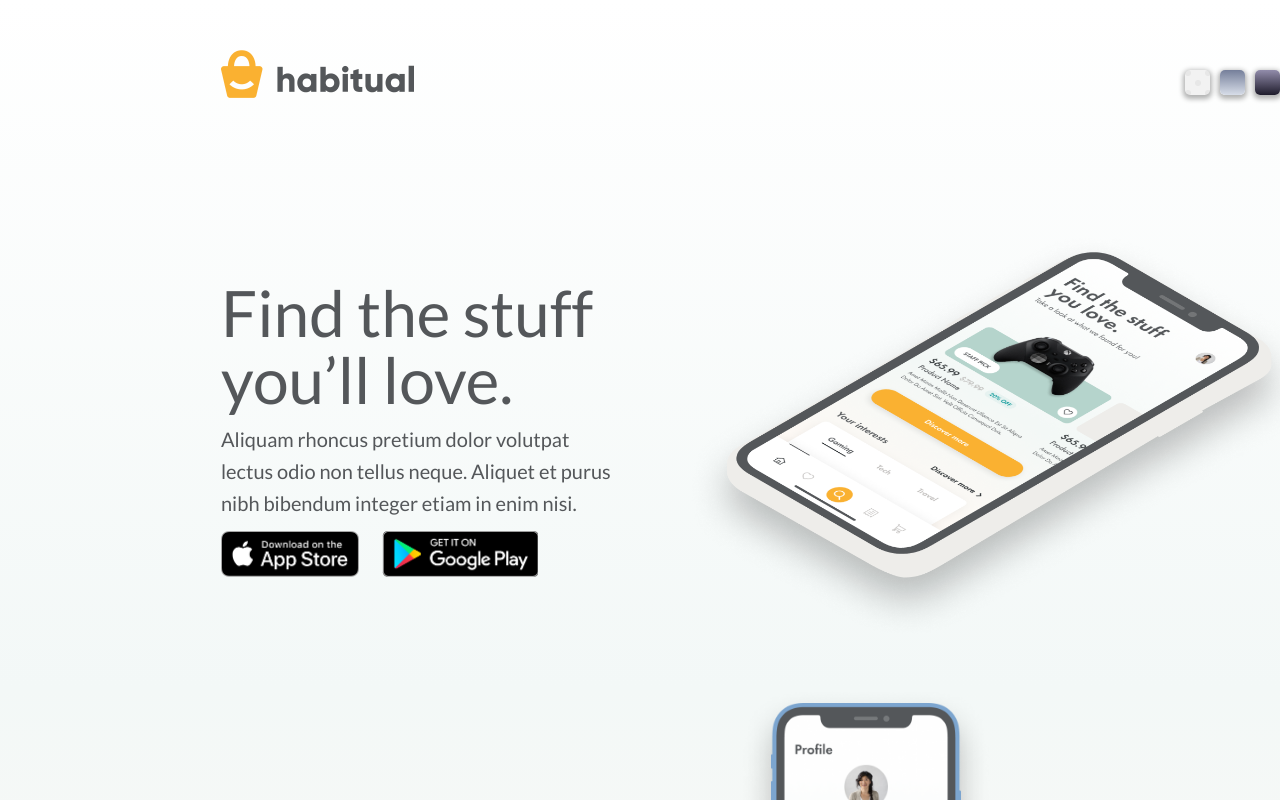
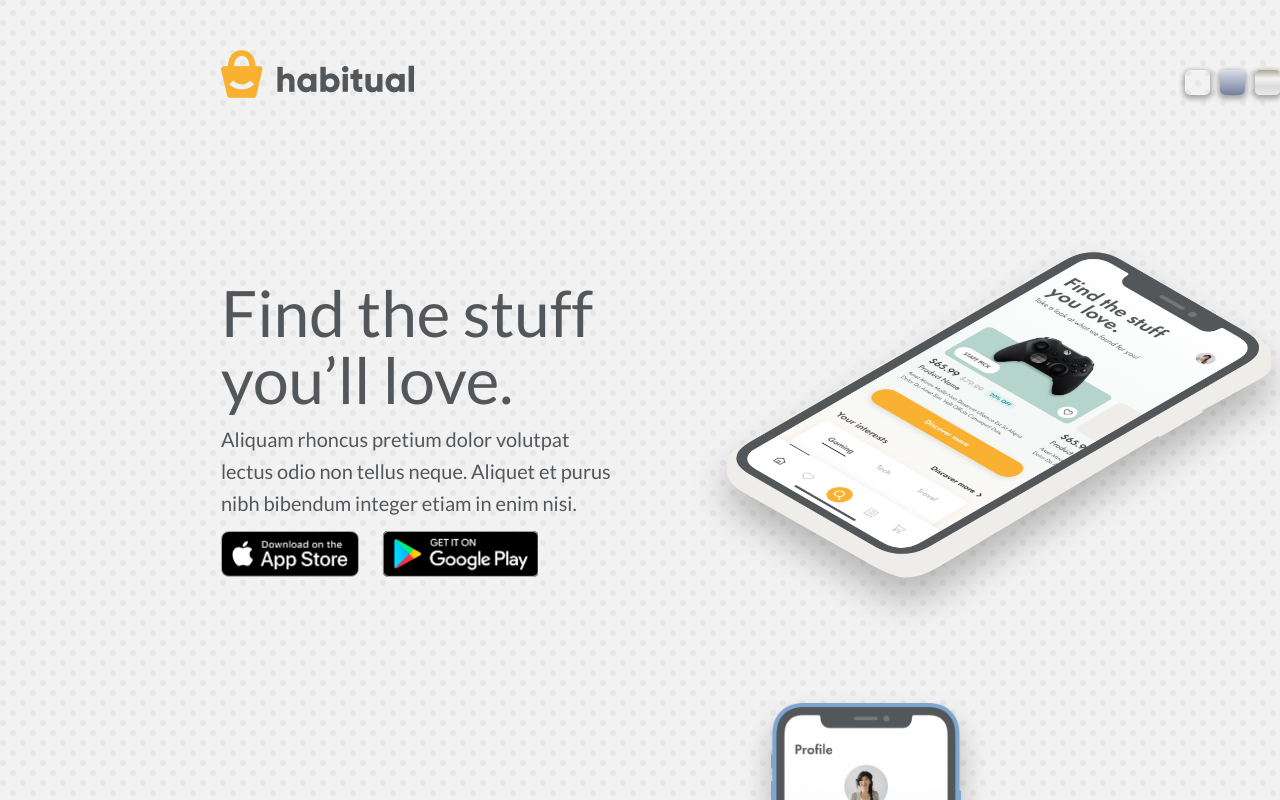
Before and after one commit to VladOneBls/SplashPage, a plain HTML site: page index.html in a window 1280 px wide. Both pictures are taken after a click on the element 1197 px from the left and 82 px from the top of the page. Shown: the top 800 px of the page. Drawn offline with Linux system fonts and the light colour scheme.

Commit message:
JS - Background Controls

```diff
--- a/script.js
+++ b/script.js
@@ -0,0 +1,21 @@
+const { body } = document;
+
+function changeBackground(number) {
+    // Check if background already showing
+    let previousBackground;
+    if (body.className) {
+        previousBackground = body.className;
+    }
+    // Reset CCS class for body
+    body.className = '';
+    switch (number) {
+        case '1':
+            return (previousBackground === 'background-1' ? false : body.classList.add('background-1'));
+        case '2':
+            return (previousBackground === 'background-2' ? false : body.classList.add('background-2'));
+        case '3':
+            return (previousBackground === 'background-3' ? false : body.classList.add('background-3'));
+        default:
+            break;
+    }
+}
--- a/style.css
+++ b/style.css
@@ -154,12 +154,12 @@
 
 .background-2 {
   background: #757F9A;  /* fallback for old browsers */
-  background: -webkit-linear-gradient(to top, #D7DDE8, #757F9A);  /* Chrome 10-25, Safari 5.1-6 */
-  background: linear-gradient(to top, #D7DDE8, #757F9A); /* W3C, IE 10+/ Edge, Firefox 16+, Chrome 26+, Opera 12+, Safari 7+ */
+  background: -webkit-linear-gradient(to top, #757F9A, #D7DDE8);  /* Chrome 10-25, Safari 5.1-6 */
+  background: linear-gradient(to top, #757F9A, #D7DDE8); /* W3C, IE 10+/ Edge, Firefox 16+, Chrome 26+, Opera 12+, Safari 7+ */
 }
 
 .background-3 {
-  background: #1F1C2C;  /* fallback for old browsers */
-  background: -webkit-linear-gradient(to bottom, #928DAB, #1F1C2C);  /* Chrome 10-25, Safari 5.1-6 */
-  background: linear-gradient(to bottom, #928DAB, #1F1C2C); /* W3C, IE 10+/ Edge, Firefox 16+, Chrome 26+, Opera 12+, Safari 7+ */
+  background: #ADA996;  /* fallback for old browsers */
+  background: -webkit-linear-gradient(to top, #EAEAEA, #DBDBDB, #F2F2F2, #ADA996);  /* Chrome 10-25, Safari 5.1-6 */
+  background: linear-gradient(to top, #EAEAEA, #DBDBDB, #F2F2F2, #ADA996); /* W3C, IE 10+/ Edge, Firefox 16+, Chrome 26+, Opera 12+, Safari 7+ */
 }
```
